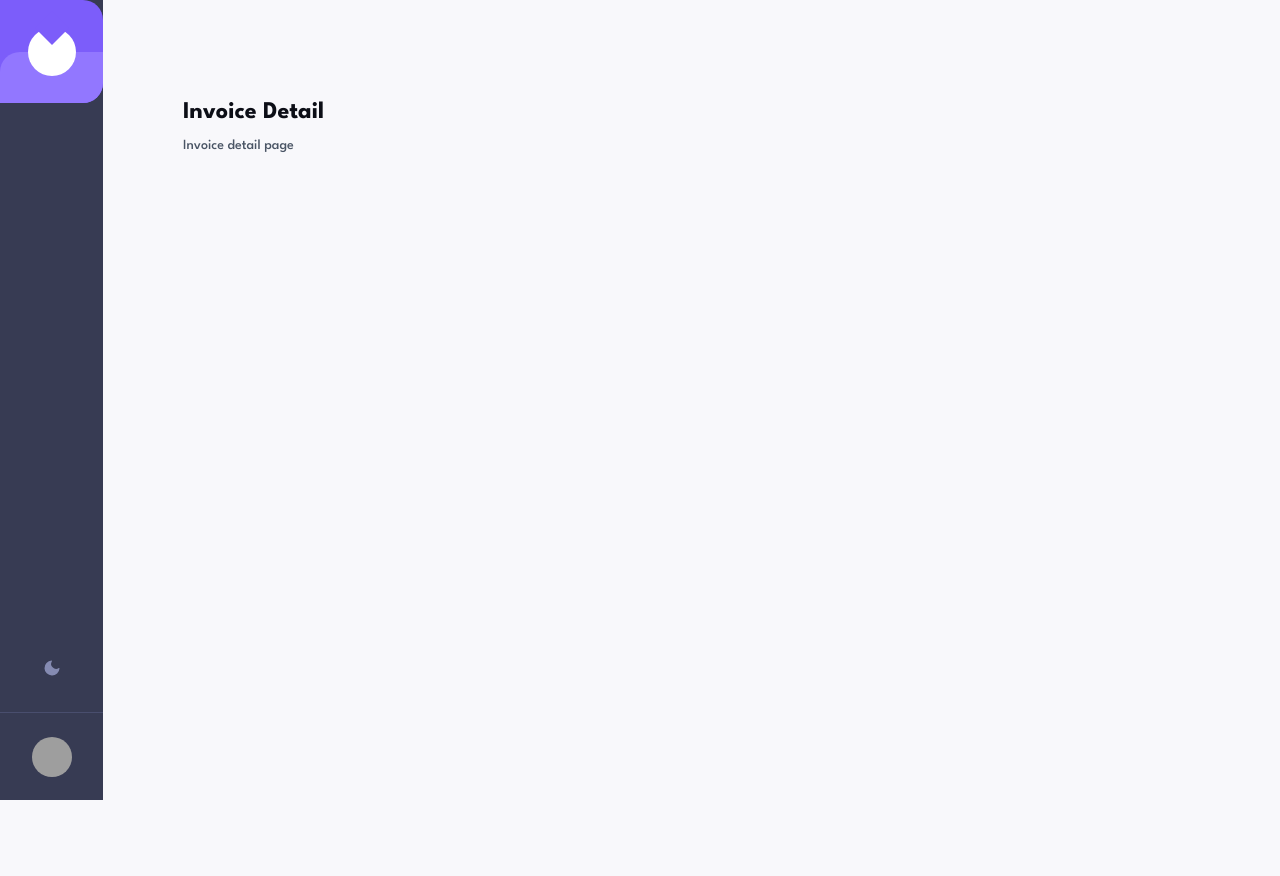
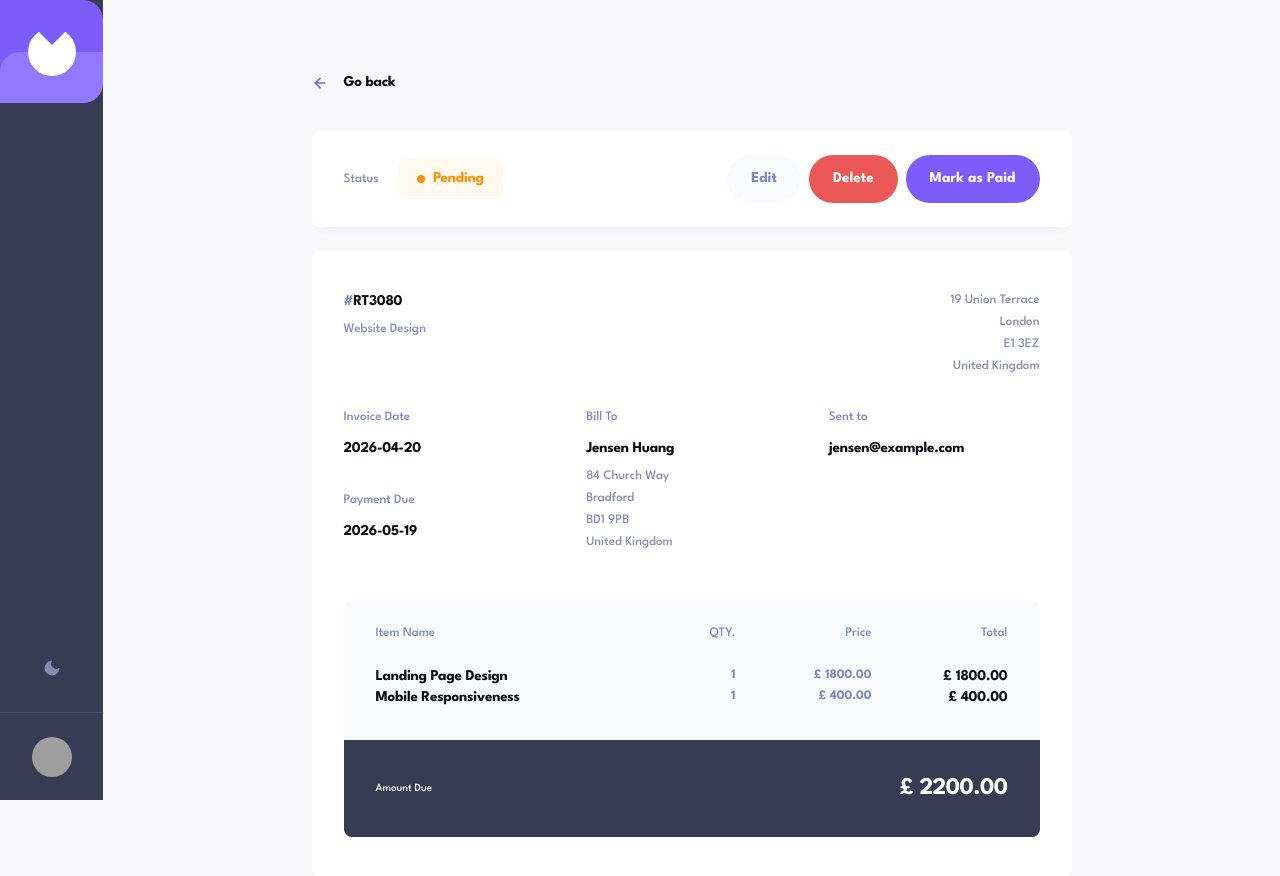
Before and after one commit to Meet-hybrid/hng-stage-2-invoice-app, a React (Vite) app: page /invoice/RT3080 in a window 1280 px wide. Shown: the top 876 px of the page. Before the commit the page ends 800 px from the top, so only its background shows below. Built offline with nearby package versions, Linux system fonts and the light colour scheme; grey boxes are pictures that could not be loaded.

Commit message:
feat: build invoice detail page layout

```diff
--- a/src/pages/InvoiceDetailPage.tsx
+++ b/src/pages/InvoiceDetailPage.tsx
@@ -1,8 +1,237 @@
+import { ArrowLeft } from "lucide-react";
+import { Link, useParams } from "react-router-dom";
+import rawInvoices from "../data/data.json";
+import StatusBadge from "../components/StatusBadge";
+import type { Invoice } from "../types/invoice";
+
+const invoices = rawInvoices as Invoice[];
+
 function InvoiceDetailPage() {
+  const { id } = useParams();
+
+  const invoice = invoices.find((item) => item.id === id);
+
+  if (!invoice) {
+    return (
+      <section className="mx-auto w-full max-w-182.5 xl:max-w-190">
+        <Link
+          to="/"
+          className="inline-flex items-center gap-4 text-[15px] font-bold tracking-[-0.25px] text-[#0C0E16]"
+        >
+          <ArrowLeft size={16} className="text-[#7C5DFA]" strokeWidth={2.5} />
+          <span>Go back</span>
+        </Link>
+
+        <div className="mt-10 rounded-lg bg-white p-8 shadow-[0_10px_10px_-10px_rgba(72,84,159,0.1004)]">
+          <h1 className="text-[24px] font-bold text-[#0C0E16]">
+            Invoice not found
+          </h1>
+          <p className="mt-3 text-[13px] text-[#888EB0]">
+            The invoice you are trying to view does not exist.
+          </p>
+        </div>
+      </section>
+    );
+  }
+
   return (
-    <section className="p-6">
-      <h1 className="text-2xl font-bold">Invoice Detail</h1>
-      <p className="mt-2 text-sm text-gray-600">Invoice detail page</p>
+    <section className="mx-auto w-full max-w-182.5 xl:max-w-190">
+      <Link
+        to="/"
+        className="inline-flex items-center gap-4 text-[15px] font-bold tracking-[-0.25px] text-[#0C0E16]"
+      >
+        <ArrowLeft size={16} className="text-[#7C5DFA]" strokeWidth={2.5} />
+        <span>Go back</span>
+      </Link>
+
+      <div className="mt-8 flex flex-col gap-6 rounded-lg bg-white px-6 py-6 shadow-[0_10px_10px_-10px_rgba(72,84,159,0.1004)] md:flex-row md:items-center md:justify-between md:px-8">
+        <div className="flex items-center justify-between md:gap-5">
+          <p className="text-[13px] font-medium text-[#858BB2]">Status</p>
+          <StatusBadge status={invoice.status} />
+        </div>
+
+        <div className="hidden items-center gap-2 md:flex">
+          <button
+            type="button"
+            className="inline-flex h-12 items-center rounded-full bg-[#F9FAFE] px-6 text-[15px] font-bold text-[#7E88C3] transition hover:bg-[#DFE3FA]"
+          >
+            Edit
+          </button>
+
+          <button
+            type="button"
+            className="inline-flex h-12 items-center rounded-full bg-[#EC5757] px-6 text-[15px] font-bold text-white transition hover:bg-[#FF9797]"
+          >
+            Delete
+          </button>
+
+          {invoice.status === "pending" && (
+            <button
+              type="button"
+              className="inline-flex h-12 items-center rounded-full bg-[#7C5DFA] px-6 text-[15px] font-bold text-white transition hover:bg-[#9277FF]"
+            >
+              Mark as Paid
+            </button>
+          )}
+        </div>
+      </div>
+
+      <div className="mt-6 rounded-lg bg-white px-6 py-8 shadow-[0_10px_10px_-10px_rgba(72,84,159,0.1004)] md:px-8 md:py-10">
+        <div className="flex flex-col gap-8 md:flex-row md:items-start md:justify-between">
+          <div>
+            <h1 className="text-[15px] font-bold tracking-[-0.25px] text-[#0C0E16]">
+              <span className="text-[#7E88C3]">#</span>
+              {invoice.id}
+            </h1>
+            <p className="mt-2 text-[13px] font-medium text-[#888EB0]">
+              {invoice.description}
+            </p>
+          </div>
+
+          <div className="text-left md:text-right">
+            <p className="text-[13px] font-medium text-[#888EB0]">
+              {invoice.senderAddress.street}
+            </p>
+            <p className="mt-1 text-[13px] font-medium text-[#888EB0]">
+              {invoice.senderAddress.city}
+            </p>
+            <p className="mt-1 text-[13px] font-medium text-[#888EB0]">
+              {invoice.senderAddress.postCode}
+            </p>
+            <p className="mt-1 text-[13px] font-medium text-[#888EB0]">
+              {invoice.senderAddress.country}
+            </p>
+          </div>
+        </div>
+
+        <div className="mt-8 grid gap-8 md:grid-cols-[1fr_1fr_1fr]">
+          <div className="space-y-8">
+            <div>
+              <p className="text-[13px] font-medium text-[#7E88C3]">
+                Invoice Date
+              </p>
+              <p className="mt-3 text-[15px] font-bold tracking-[-0.25px] text-[#0C0E16]">
+                {invoice.createdAt}
+              </p>
+            </div>
+
+            <div>
+              <p className="text-[13px] font-medium text-[#7E88C3]">
+                Payment Due
+              </p>
+              <p className="mt-3 text-[15px] font-bold tracking-[-0.25px] text-[#0C0E16]">
+                {invoice.paymentDue}
+              </p>
+            </div>
+          </div>
+
+          <div>
+            <p className="text-[13px] font-medium text-[#7E88C3]">Bill To</p>
+            <p className="mt-3 text-[15px] font-bold tracking-[-0.25px] text-[#0C0E16]">
+              {invoice.clientName}
+            </p>
+
+            <div className="mt-2 space-y-1">
+              <p className="text-[13px] font-medium text-[#888EB0]">
+                {invoice.clientAddress.street}
+              </p>
+              <p className="text-[13px] font-medium text-[#888EB0]">
+                {invoice.clientAddress.city}
+              </p>
+              <p className="text-[13px] font-medium text-[#888EB0]">
+                {invoice.clientAddress.postCode}
+              </p>
+              <p className="text-[13px] font-medium text-[#888EB0]">
+                {invoice.clientAddress.country}
+              </p>
+            </div>
+          </div>
+
+          <div>
+            <p className="text-[13px] font-medium text-[#7E88C3]">Sent to</p>
+            <p className="mt-3 text-[15px] font-bold tracking-[-0.25px] text-[#0C0E16] wrap-break-words">
+              {invoice.clientEmail}
+            </p>
+          </div>
+        </div>
+
+        <div className="mt-12 overflow-hidden rounded-lg bg-[#F9FAFE]">
+          <div className="hidden grid-cols-[1fr_100px_120px_120px] gap-4 px-8 py-6 md:grid">
+            <p className="text-[13px] font-medium text-[#7E88C3]">Item Name</p>
+            <p className="text-right text-[13px] font-medium text-[#7E88C3]">
+              QTY.
+            </p>
+            <p className="text-right text-[13px] font-medium text-[#7E88C3]">
+              Price
+            </p>
+            <p className="text-right text-[13px] font-medium text-[#7E88C3]">
+              Total
+            </p>
+          </div>
+
+          <div className="space-y-6 px-6 py-6 md:space-y-0 md:px-8 md:pb-8 md:pt-0">
+            {invoice.items.map((item) => (
+              <div
+                key={item.id}
+                className="flex items-start justify-between md:grid md:grid-cols-[1fr_100px_120px_120px] md:gap-4"
+              >
+                <div>
+                  <p className="text-[15px] font-bold tracking-[-0.25px] text-[#0C0E16]">
+                    {item.name}
+                  </p>
+                  <p className="mt-1 text-[13px] font-bold text-[#7E88C3] md:hidden">
+                    {item.quantity} x £ {item.price.toFixed(2)}
+                  </p>
+                </div>
+
+                <p className="hidden text-right text-[13px] font-bold text-[#7E88C3] md:block">
+                  {item.quantity}
+                </p>
+
+                <p className="hidden text-right text-[13px] font-bold text-[#7E88C3] md:block">
+                  £ {item.price.toFixed(2)}
+                </p>
+
+                <p className="text-right text-[15px] font-bold tracking-[-0.25px] text-[#0C0E16]">
+                  £ {item.total.toFixed(2)}
+                </p>
+              </div>
+            ))}
+          </div>
+
+          <div className="flex items-center justify-between bg-[#373B53] px-6 py-8 md:px-8">
+            <p className="text-[11px] font-medium text-white">Amount Due</p>
+            <p className="text-[24px] font-bold tracking-[-0.5px] text-white">
+              £ {invoice.total.toFixed(2)}
+            </p>
+          </div>
+        </div>
+      </div>
+
+      <div className="mt-14 flex items-center justify-end gap-2 rounded-t-lg bg-white px-6 py-6 shadow-[0_-10px_10px_-10px_rgba(72,84,159,0.1004)] md:hidden">
+        <button
+          type="button"
+          className="inline-flex h-12 items-center rounded-full bg-[#F9FAFE] px-6 text-[15px] font-bold text-[#7E88C3]"
+        >
+          Edit
+        </button>
+
+        <button
+          type="button"
+          className="inline-flex h-12 items-center rounded-full bg-[#EC5757] px-6 text-[15px] font-bold text-white"
+        >
+          Delete
+        </button>
+
+        {invoice.status === "pending" && (
+          <button
+            type="button"
+            className="inline-flex h-12 items-center rounded-full bg-[#7C5DFA] px-6 text-[15px] font-bold text-white"
+          >
+            Mark as Paid
+          </button>
+        )}
+      </div>
     </section>
   );
 }
```
